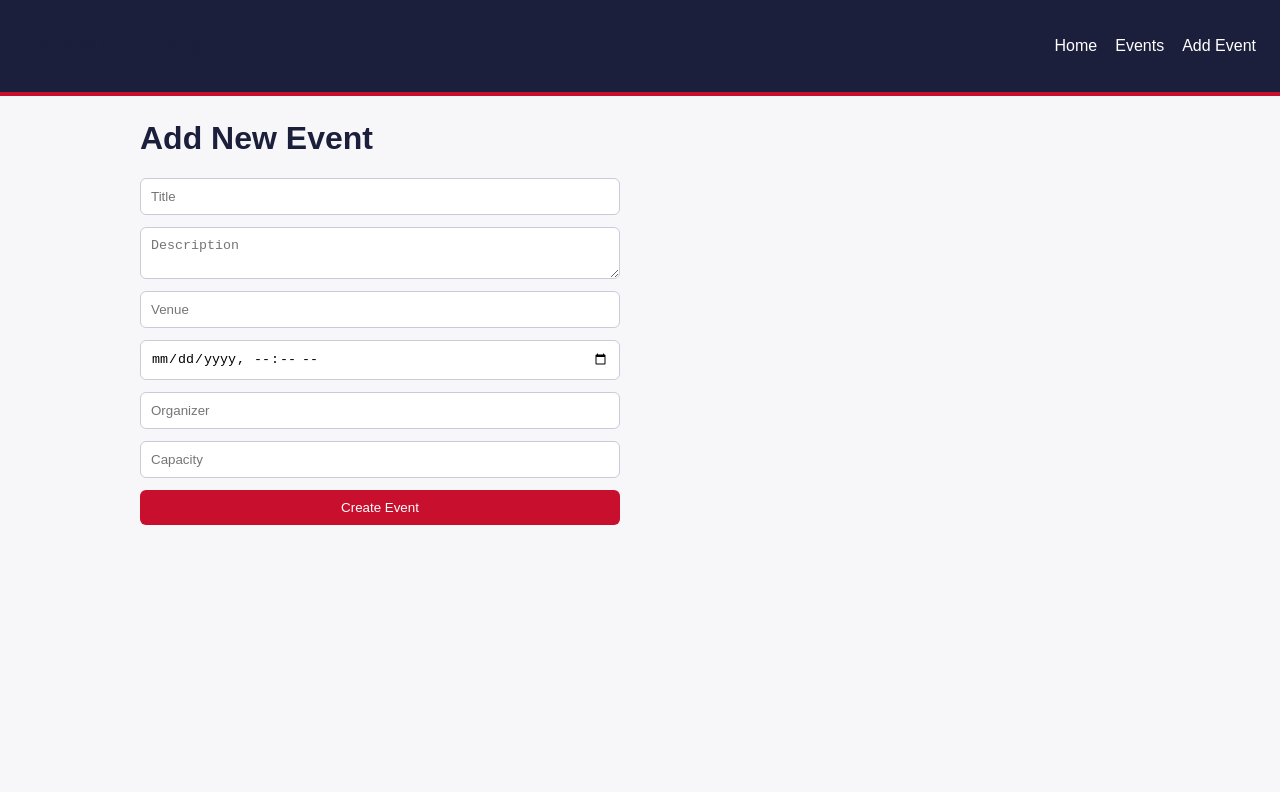
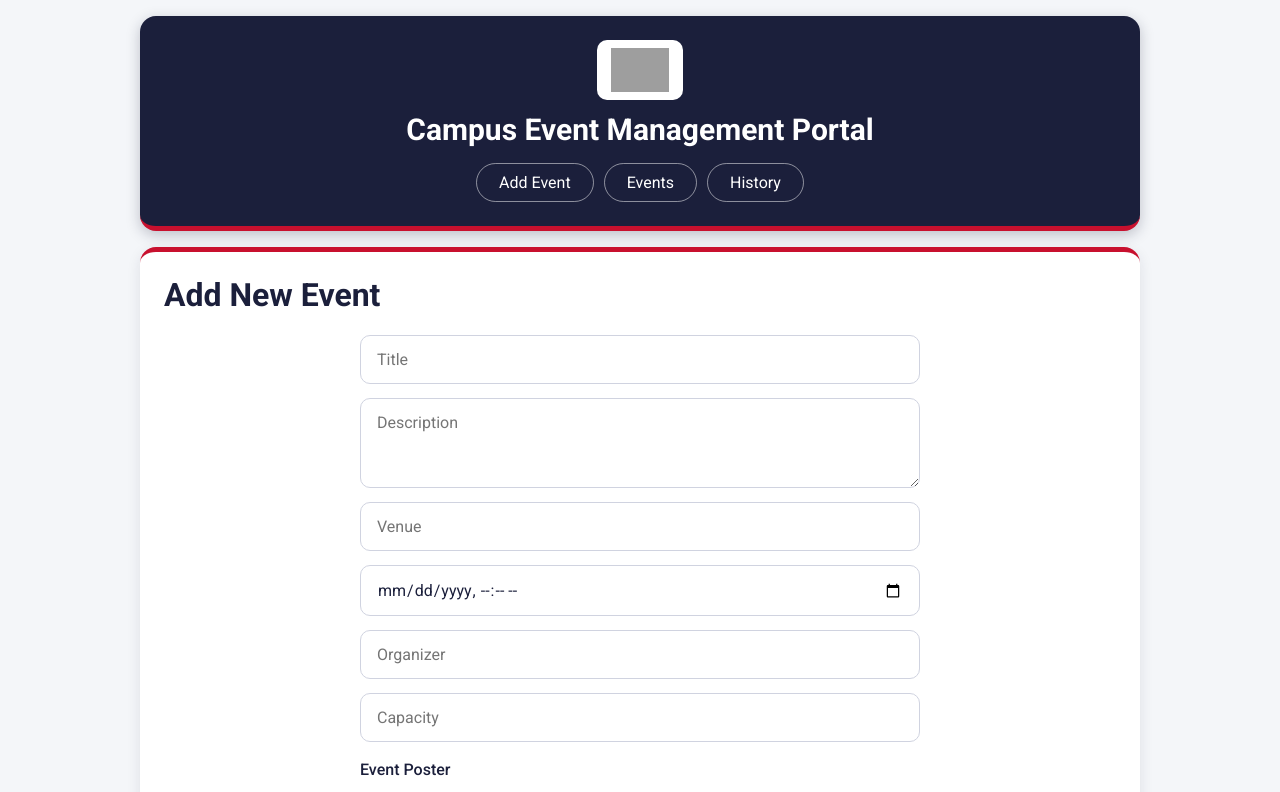
Before and after one commit to 24eg110a14-cyber/Campus-frontend, a React app: page /add in a window 1280 px wide. Shown: the top 792 px of the page. Built offline with nearby package versions, Linux system fonts and the light colour scheme; grey boxes are pictures that could not be loaded; the HTML template or start-up script is replaced by a standard one.

Commit message:
updated...

```diff
--- a/src/App.jsx
+++ b/src/App.jsx
@@ -12,6 +12,7 @@ export default function App() {
         <Route path="/" element={<Home />} />
         <Route path="/events" element={<EventList />} />
         <Route path="/add" element={<AddEvent />} />
+        <Route path="/history" element={<EventList mode="history" />} />
       </Routes>
     </BrowserRouter>
   );
--- a/src/components/Navbar.jsx
+++ b/src/components/Navbar.jsx
@@ -1,14 +1,20 @@
-import { Link } from "react-router-dom";
+import { NavLink } from "react-router-dom";
 
 export default function Navbar() {
   return (
-    <nav className="navbar">
-      <h2>Campus Events</h2>
-      <div>
-        <Link to="/">Home</Link>
-        <Link to="/events">Events</Link>
-        <Link to="/add">Add Event</Link>
-      </div>
-    </nav>
+    <header className="navbar">
+      <img
+        src="https://www.anurag.edu.in/assets/images/358a0b743e7fbbd8be475f4dca39d275afe10fa5-352x76.png?q=85&auto=format&w=640"
+        alt="Anurag University"
+        className="brand-logo"
+      />
+      <h1 className="brand-title">Campus Event Management Portal</h1>
+
+      <nav className="menu">
+        <NavLink to="/" end>Add Event</NavLink>
+        <NavLink to="/events">Events</NavLink>
+        <NavLink to="/history">History</NavLink>
+      </nav>
+    </header>
   );
 }
--- a/src/index.css
+++ b/src/index.css
@@ -1,15 +1,21 @@
-/* ===== Theme colors (change colors only here) ===== */
+@import url("https://fonts.googleapis.com/css2?family=Roboto:wght@400;500;700&display=swap");
+
+/* ===== Colors (change colors only here) ===== */
 :root {
   --brand-red: #c8102e;
   --brand-red-dark: #9e0b23;
   --brand-dark: #1b1f3b;
-  --brand-bg: #f7f7fa;
+  --brand-bg: #f4f6f9;
   --brand-text: #1b1f3b;
+  --line: #d0d3e0;
 }
 
-/* ===== Base ===== */
+* {
+  box-sizing: border-box;
+}
+
 body {
-  font-family: Arial, sans-serif;
+  font-family: "Roboto", Arial, sans-serif;
   margin: 0;
   background: var(--brand-bg);
   color: var(--brand-text);
@@ -19,68 +25,144 @@ h1,
 h2,
 h3 {
   color: var(--brand-dark);
+  margin-top: 0;
 }
 
-/* ===== Top bar ===== */
+/* ===== Header: navy, centered logo, title, then menu ===== */
 .navbar {
+  max-width: 1000px;
+  margin: 16px auto;
+  padding: 24px;
   display: flex;
-  justify-content: space-between;
+  flex-direction: column;
   align-items: center;
+  text-align: center;
   background: var(--brand-dark);
-  color: #ffffff;
-  padding: 12px 24px;
-  border-bottom: 4px solid var(--brand-red);
+  border-radius: 16px;
+  border-bottom: 5px solid var(--brand-red);
+  box-shadow: 0 4px 14px rgba(27, 31, 59, 0.25);
 }
 
-.navbar a {
-  color: #ffffff;
-  margin-left: 18px;
-  text-decoration: none;
+.brand-logo {
+  height: 60px;
+  width: auto;
+  margin-bottom: 12px;
+  padding: 8px 14px;
+  background: #ffffff;
+  border-radius: 10px;
 }
 
-.navbar a:hover {
-  color: var(--brand-red);
+.brand-title {
+  margin: 0;
+  font-size: 30px;
+  font-weight: 700;
+  color: #ffffff;
 }
 
-/* ===== Layout ===== */
+.menu {
+  display: flex;
+  flex-wrap: wrap;
+  justify-content: center;
+  gap: 10px;
+  margin-top: 16px;
+}
+
+.menu a {
+  display: inline-block;
+  white-space: nowrap;
+  padding: 9px 22px;
+  color: #ffffff;
+  background: transparent;
+  border: 1px solid rgba(255, 255, 255, 0.5);
+  border-radius: 999px;
+  text-decoration: none;
+  font-size: 16px;
+}
+
+.menu a:hover,
+.menu a.active {
+  background: var(--brand-red);
+  border-color: var(--brand-red);
+  color: #ffffff;
+}
+
+/* ===== Page card ===== */
 .container {
   max-width: 1000px;
-  margin: 24px auto;
-  padding: 0 16px;
+  margin: 16px auto 32px;
+  padding: 24px;
+  background: #ffffff;
+  border-top: 5px solid var(--brand-red);
+  border-radius: 16px;
+  box-shadow: 0 4px 14px rgba(27, 31, 59, 0.1);
 }
 
+/* ===== Event cards ===== */
 .grid {
   display: grid;
   grid-template-columns: repeat(auto-fill, minmax(280px, 1fr));
   gap: 16px;
 }
 
-/* ===== Event cards ===== */
 .card {
   background: #ffffff;
   padding: 16px;
-  border-radius: 10px;
+  border: 1px solid var(--line);
   border-top: 4px solid var(--brand-red);
-  box-shadow: 0 2px 8px rgba(27, 31, 59, 0.12);
+  border-radius: 12px;
+  box-shadow: 0 2px 8px rgba(27, 31, 59, 0.08);
 }
 
-/* ===== Form ===== */
+.card h3 {
+  color: var(--brand-dark);
+}
+
+.card p {
+  margin: 6px 0;
+}
+
+.card button {
+  margin-top: 8px;
+  background: #ffffff;
+  color: var(--brand-red);
+  border: 1px solid var(--brand-red);
+}
+
+.card button:hover {
+  background: var(--brand-red);
+  color: #ffffff;
+}
+
+/* ===== Form (vertical, one field under another) ===== */
 .form {
   display: flex;
   flex-direction: column;
-  gap: 12px;
-  max-width: 480px;
+  gap: 14px;
+  max-width: 560px;
+  margin: 0 auto;
 }
 
 .form input,
+.form textarea,
+.form select {
+  width: 100%;
+  padding: 14px 16px;
+  font-family: inherit;
+  font-size: 16px;
+  color: var(--brand-text);
+  background: #ffffff;
+  border: 1px solid var(--line);
+  border-radius: 10px;
+}
+
 .form textarea {
-  padding: 10px;
-  border: 1px solid #c9cbd8;
-  border-radius: 6px;
+  min-height: 90px;
+  resize: vertical;
 }
 
 .form input:focus,
-.form textarea:focus {
+.form textarea:focus,
+.form select:focus {
   outline: 2px solid var(--brand-red);
   border-color: var(--brand-red);
 }
@@ -89,12 +171,79 @@ h3 {
 button {
   background: var(--brand-red);
   color: #ffffff;
-  border: none;
-  padding: 10px 14px;
-  border-radius: 6px;
+  border: 1px solid var(--brand-red);
+  padding: 12px 20px;
+  font-family: inherit;
+  font-size: 16px;
+  font-weight: 500;
+  border-radius: 10px;
   cursor: pointer;
 }
 
 button:hover {
   background: var(--brand-red-dark);
+  border-color: var(--brand-red-dark);
 }
+
+/* ===== Event poster ===== */
+.file-label {
+  font-weight: 500;
+  color: var(--brand-dark);
+  margin-top: 4px;
+}
+
+.form input[type="file"] {
+  padding: 10px;
+  background: var(--brand-bg);
+}
+
+.preview {
+  max-width: 100%;
+  max-height: 220px;
+  object-fit: contain;
+  border: 1px solid var(--line);
+  border-radius: 10px;
+}
+
+.poster {
+  width: 100%;
+  max-height: 340px;
+  object-fit: cover;
+  border-radius: 8px;
+  margin-bottom: 10px;
+}
+
+/* ===== History ===== */
+.card.past {
+  border-top-color: #8a8fa8;
+  opacity: 0.92;
+}
+
+.badge {
+  display: inline-block;
+  margin-bottom: 8px;
+  padding: 3px 12px;
+  font-size: 13px;
+  font-weight: 500;
+  color: #ffffff;
+  background: #6b7090;
+  border-radius: 999px;
+}
+
+/* ===== Phone screens ===== */
+@media (max-width: 600px) {
+  .navbar,
+  .container {
+    margin-left: 12px;
+    margin-right: 12px;
+    padding: 16px;
+  }
+
+  .brand-title {
+    font-size: 22px;
+  }
+
+  .brand-logo {
+    height: 46px;
+  }
+}
--- a/src/pages/AddEvent.jsx
+++ b/src/pages/AddEvent.jsx
@@ -9,7 +9,29 @@ const empty = {
   eventDate: "",
   organizer: "",
   capacity: "",
+  posterImage: "",
 };
+
+// Shrinks the picture so it saves quickly and stays small in the database
+const resizeImage = (file, maxSize = 800) =>
+  new Promise((resolve, reject) => {
+    const reader = new FileReader();
+    reader.onload = (e) => {
+      const img = new Image();
+      img.onload = () => {
+        const scale = Math.min(1, maxSize / Math.max(img.width, img.height));
+        const canvas = document.createElement("canvas");
+        canvas.width = img.width * scale;
+        canvas.height = img.height * scale;
+        canvas.getContext("2d").drawImage(img, 0, 0, canvas.width, canvas.height);
+        resolve(canvas.toDataURL("image/jpeg", 0.8));
+      };
+      img.onerror = reject;
+      img.src = e.target.result;
+    };
+    reader.onerror = reject;
+    reader.readAsDataURL(file);
+  });
 
 export default function AddEvent() {
   const [form, setForm] = useState(empty);
@@ -17,6 +39,13 @@ export default function AddEvent() {
 
   const handleChange = (e) =>
     setForm({ ...form, [e.target.name]: e.target.value });
+
+  const handlePoster = async (e) => {
+    const file = e.target.files[0];
+    if (!file) return;
+    const data = await resizeImage(file);
+    setForm((prev) => ({ ...prev, posterImage: data }));
+  };
 
   const handleSubmit = async (e) => {
     e.preventDefault();
@@ -34,6 +63,11 @@ export default function AddEvent() {
         <input type="datetime-local" name="eventDate" value={form.eventDate} onChange={handleChange} required />
         <input name="organizer" placeholder="Organizer" value={form.organizer} onChange={handleChange} />
         <input type="number" name="capacity" placeholder="Capacity" value={form.capacity} onChange={handleChange} required />
+
+        <label className="file-label">Event Poster</label>
+        <input type="file" accept="image/*" onChange={handlePoster} />
+        {form.posterImage && <img src={form.posterImage} alt="Poster preview" className="preview" />}
+
         <button type="submit">Create Event</button>
       </form>
     </div>
--- a/src/pages/EventList.jsx
+++ b/src/pages/EventList.jsx
@@ -1,8 +1,9 @@
 import { useEffect, useState } from "react";
 import { getEvents, deleteEvent } from "../services/api";
 
-export default function EventList() {
+export default function EventList({ mode = "upcoming" }) {
   const [events, setEvents] = useState([]);
+  const isHistory = mode === "history";
 
   const load = () =>
     getEvents().then((res) => setEvents(res.data)).catch(console.error);
@@ -16,13 +17,31 @@ export default function EventList() {
     load();
   };
 
+  const now = new Date();
+
+  const shown = events
+    .filter((e) =>
+      isHistory ? new Date(e.eventDate) < now : new Date(e.eventDate) >= now
+    )
+    .sort((a, b) =>
+      isHistory
+        ? new Date(b.eventDate) - new Date(a.eventDate) // newest finished first
+        : new Date(a.eventDate) - new Date(b.eventDate) // soonest first
+    );
+
   return (
     <div className="container">
-      <h1>Upcoming Events</h1>
-      {events.length === 0 && <p>No events yet.</p>}
+      <h1>{isHistory ? "Event History" : "Upcoming Events"}</h1>
+      {shown.length === 0 && (
+        <p>{isHistory ? "No past events yet." : "No upcoming events."}</p>
+      )}
       <div className="grid">
-        {events.map((e) => (
-          <div className="card" key={e.id}>
+        {shown.map((e) => (
+          <div className={isHistory ? "card past" : "card"} key={e.id}>
+            {e.posterImage && (
+              <img src={e.posterImage} alt={`${e.title} poster`} className="poster" />
+            )}
+            {isHistory && <span className="badge">Completed</span>}
             <h3>{e.title}</h3>
             <p>{e.description}</p>
             <p><b>Venue:</b> {e.venue}</p>
@@ -30,7 +49,6 @@ export default function EventList() {
             <p><b>Organizer:</b> {e.organizer}</p>
             <p><b>Capacity:</b> {e.capacity}</p>
             <button onClick={() => handleDelete(e.id)}>Delete</button>
-
           </div>
         ))}
       </div>
--- a/src/pages/Home.jsx
+++ b/src/pages/Home.jsx
@@ -1,8 +1,5 @@
+import AddEvent from "./AddEvent";
+
 export default function Home() {
-  return (
-    <div className="container">
-      <h1>Welcome to the Campus Event Management Portal</h1>
-      <p>Discover, create and manage college events in one place.</p>
-    </div>
-  );
+  return <AddEvent />;
 }
```
